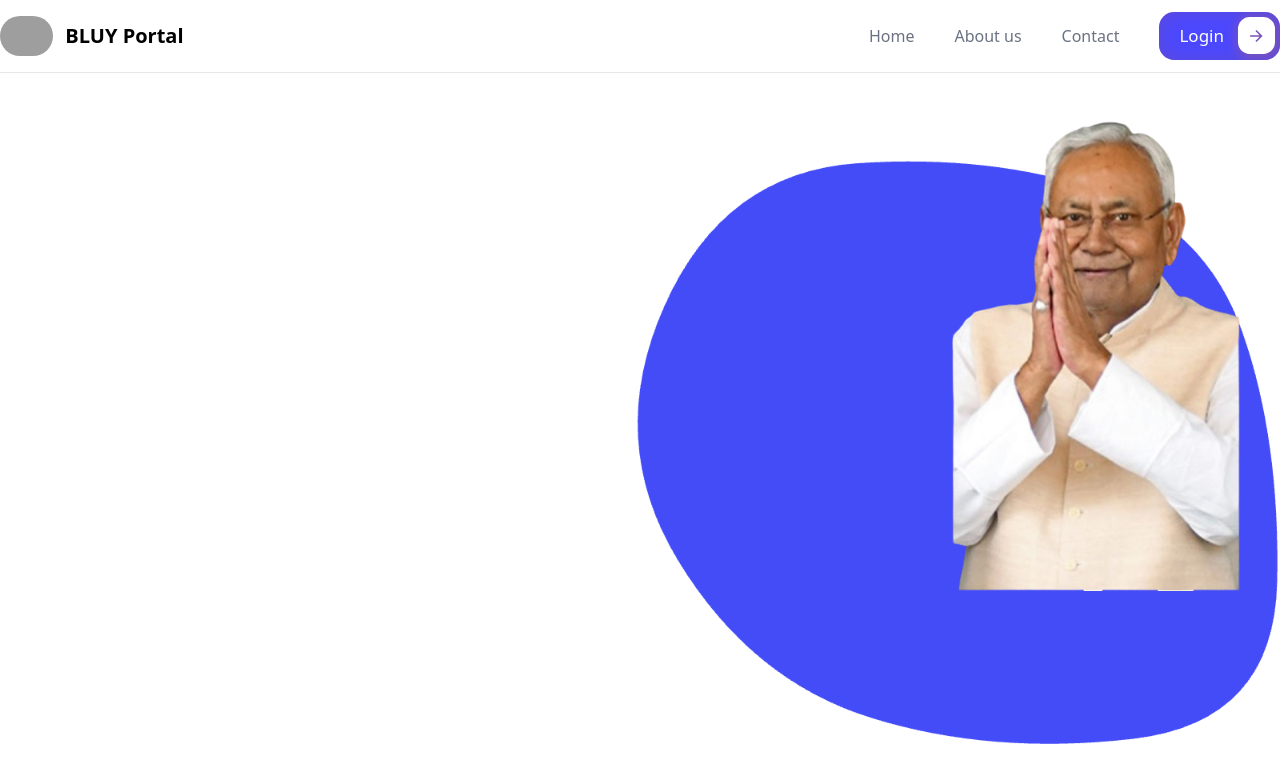
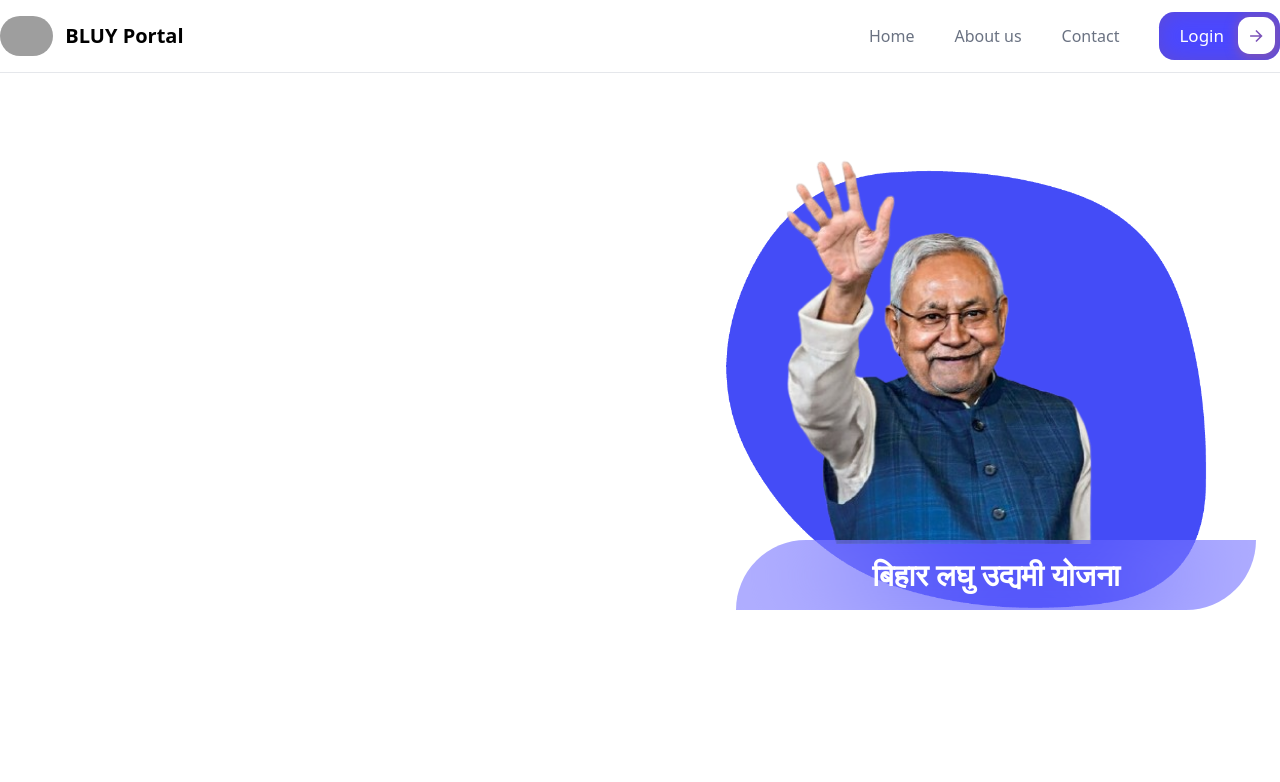
Before and after one commit to aadi347/Udyami, a React (Vite) app in the folder frontend/: page / in a window 1280 px wide. Shown: the top 782 px of the page. Built offline with nearby package versions, Linux system fonts and the light colour scheme; grey boxes are pictures that could not be loaded.

Commit message:
home page completed

```diff
--- a/frontend/src/components/MainPage.jsx
+++ b/frontend/src/components/MainPage.jsx
@@ -6,19 +6,24 @@ const MainPage = () => {
     return (
         <div>
             <section className="font-inter overflow-hidden bg-white w-screen h-screen relative">
-                {/* Blob image in the background */}
+                {/* Blob image in the background (smaller size) */}
                 <img
                     src={FirstBlog}
-                    alt="gradient background image"
-                    className="absolute right-0 top-10 h-full object-cover translate-x-28 z-10"
+                    alt="gradient background"
+                    className="absolute right-25 top-20 h-[600px] object-cover translate-x-28 z-10"
                 />
 
-                {/* Nitish Kumar image on top of the blob */}
+                {/* Nitish Kumar image over the blob */}
                 <img
                     src={Nitishkumar}
                     alt="Nitish Kumar"
-                    className="absolute right-10 top-20 w-72 z-20"
+                    className="absolute right-0 top-40 h-96 object-contain z-20"
                 />
+
+                {/* Bottom cutout hider with heading */}
+                <div className="absolute right-6 top-[540px] w-[520px] h-[70px] rounded-tl-full rounded-br-full bg-indigo-500/50 backdrop-blur-3xl z-30 flex items-center justify-center">
+                    <h1 className="text-white text-3xl font-semibold">बिहार लघु उद्यमी योजना</h1>
+                </div>
             </section>
         </div>
     )
```
Also changed, not shown: frontend/src/assets/nitishkumar.png.
